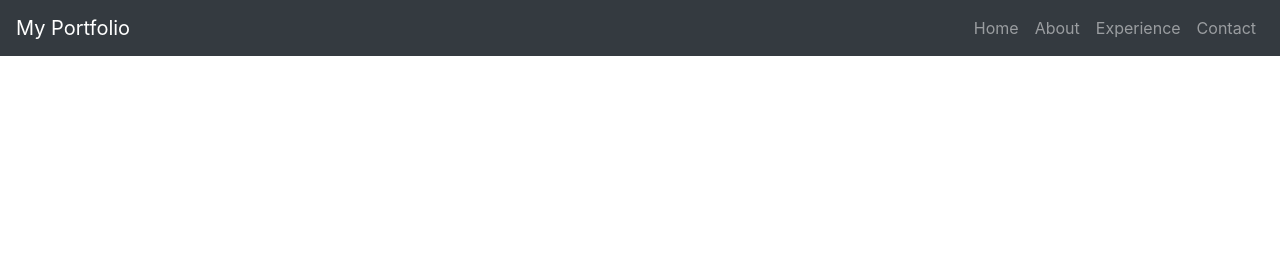
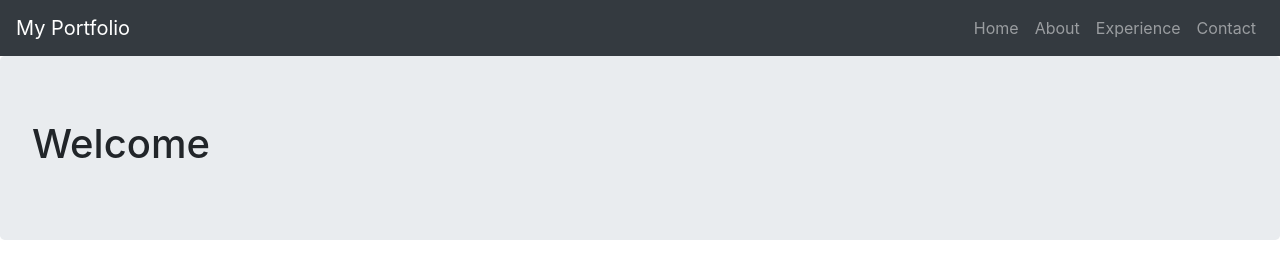
Before and after one commit to wrose001/Professional-Portfolio, a plain HTML site: page index.html in a window 1280 px wide. Drawn offline with nearby package versions, Linux system fonts and the light colour scheme.

Commit message:
Included a header tag with a class of jumbotron, which is a Bootstrap style.

```diff
--- a/index.html
+++ b/index.html
@@ -33,6 +33,10 @@
         </div>
       </nav>
 
+      <header class="jumbotron">
+        <h1>Welcome</h1>
+      </header>
+
 <script src="https://ajax.googleapis.com/ajax/libs/jquery/3.4.1/jquery.min.js"></script>
 <script src="https://cdnjs.cloudflare.com/ajax/libs/popper.js/1.16.0/umd/popper.min.js"></script>
 <script src="https://maxcdn.bootstrapcdn.com/bootstrap/4.4.1/js/bootstrap.min.js"></script>
```
